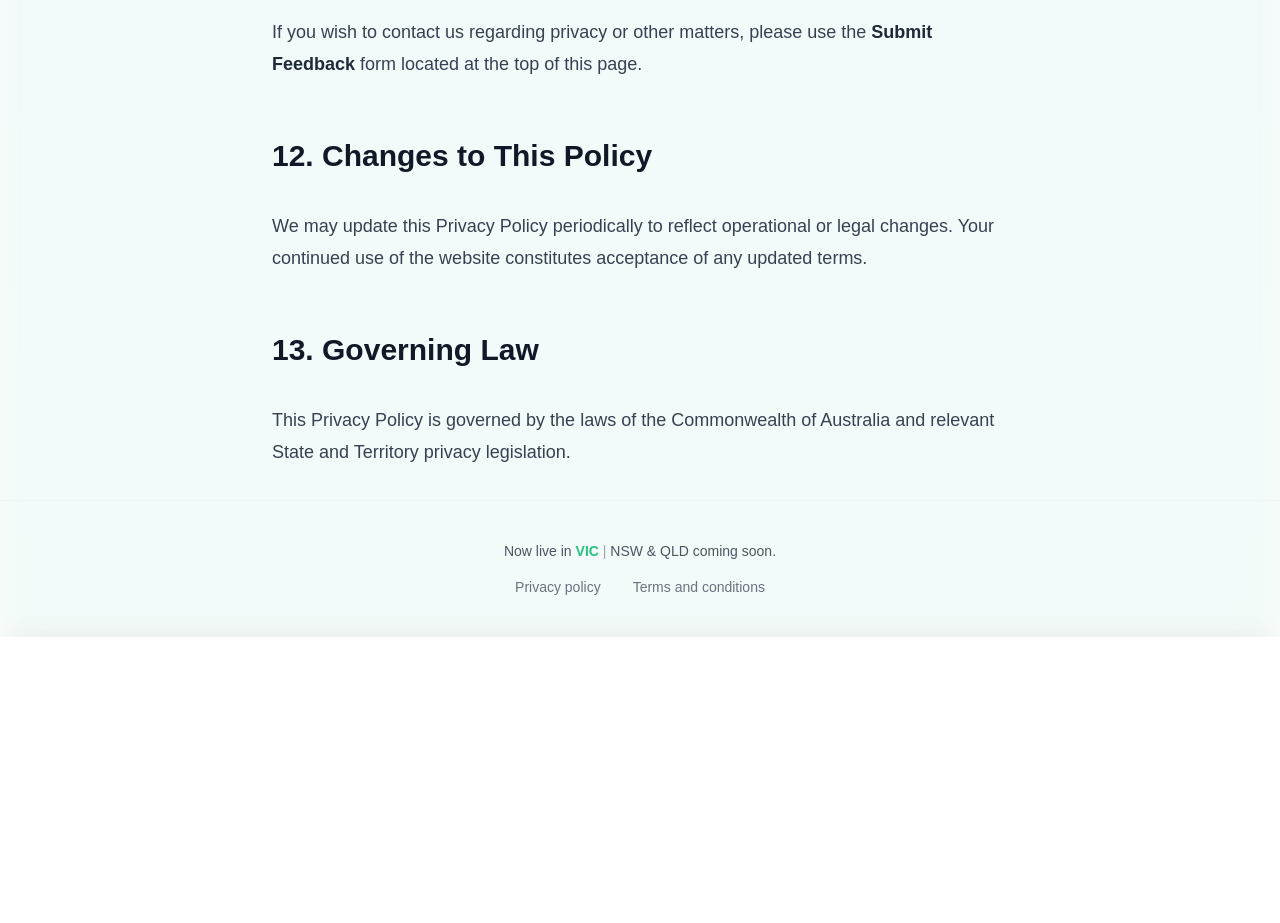
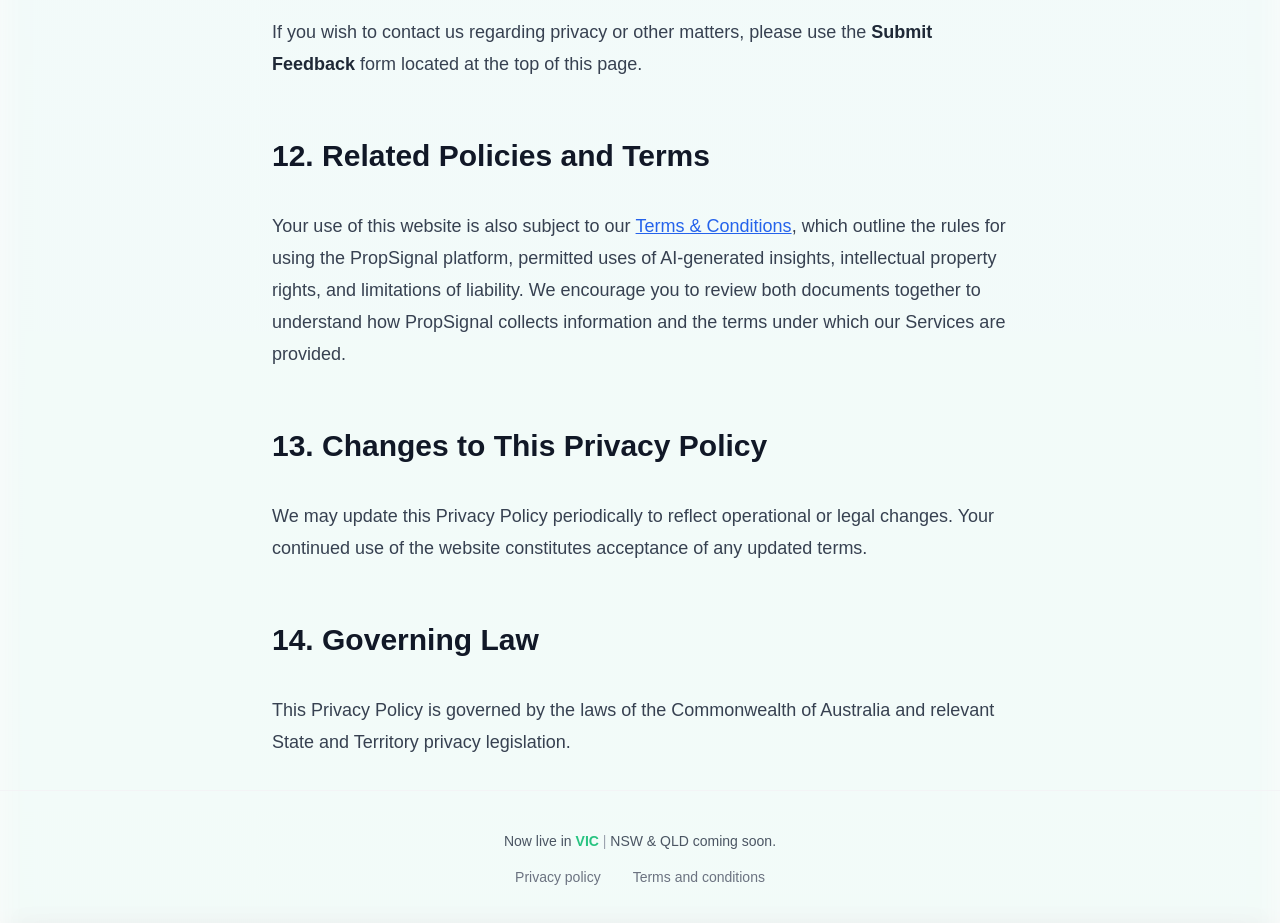
Before and after one commit to sudostar12/propsignal, a Next.js app: page /privacy-policy in a window 1280 px wide. Shown: the part 3720-4643 px from the top of the page. Before the commit the page ends 4357 px from the top, so only its background shows below. Built offline with nearby package versions, Linux system fonts and the light colour scheme.

Commit message:
add terms updates

```diff
--- a/src/app/privacy-policy/page.tsx
+++ b/src/app/privacy-policy/page.tsx
@@ -166,14 +166,28 @@
         please use the <strong>Submit Feedback</strong> form located at the top of this page.
       </p>
 
-      <h2>12. Changes to This Policy</h2>
+<h2>12. Related Policies and Terms</h2>
+<p>
+  Your use of this website is also subject to our{" "}
+  <a href="/terms" className="text-blue-600 hover:underline">
+    Terms &amp; Conditions
+  </a>
+  , which outline the rules for using the PropSignal platform, permitted uses of
+  AI-generated insights, intellectual property rights, and limitations of
+  liability. We encourage you to review both documents together to understand
+  how PropSignal collects information and the terms under which our Services are
+  provided.
+</p>
+
+
+      <h2>13. Changes to This Privacy Policy</h2>
       <p>
         We may update this Privacy Policy periodically to reflect operational or
         legal changes. Your continued use
         of the website constitutes acceptance of any updated terms.
       </p>
 
-      <h2>13. Governing Law</h2>
+      <h2>14. Governing Law</h2>
       <p>
         This Privacy Policy is governed by the laws of the Commonwealth of
         Australia and relevant State and Territory privacy legislation.
```
